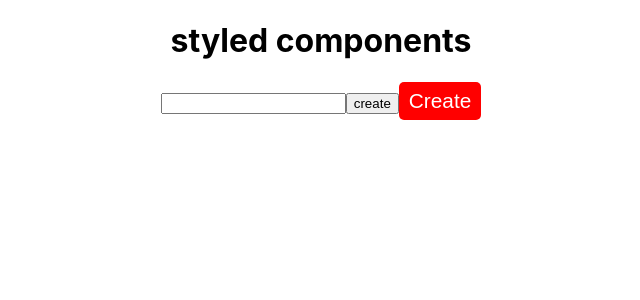
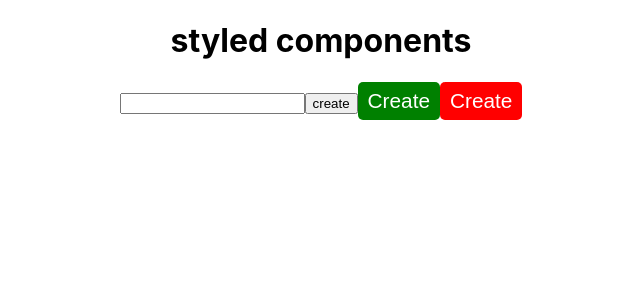
Before and after one commit to telmott/react-demo, a React (Create React App) app: page / in a window 1280 px wide. Shown: the top 300 px of the page, without its empty margins (319-959 px from the left). Built offline with nearby package versions, Linux system fonts and the light colour scheme.

Commit message:
Update App.js
Use props

```diff
--- a/src/App.js
+++ b/src/App.js
@@ -8,7 +8,7 @@ const Button = styled.button`
   border: none;
   border-radius: 5px;
   padding: 7px 10px;
-  background: red;
+  background: ${props => props.primary ? 'red' : 'green' };
   color: #fff;
 
   &:hover {
@@ -25,6 +25,7 @@ class App extends React.Component {
             <input type="text"/>
             <button>create</button>
             <Button>Create</Button>
+            <Button primary>Create</Button>
           </form>
         </div>
     );
```
